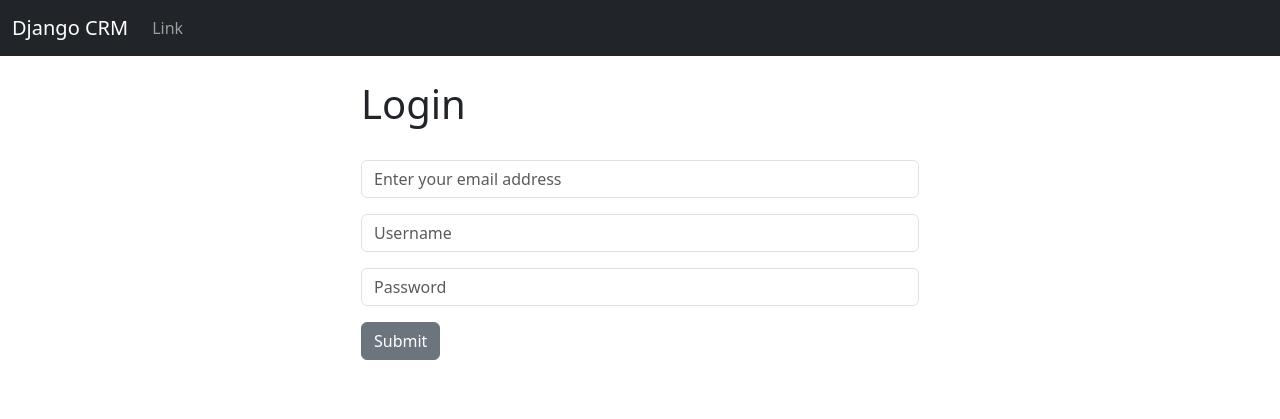
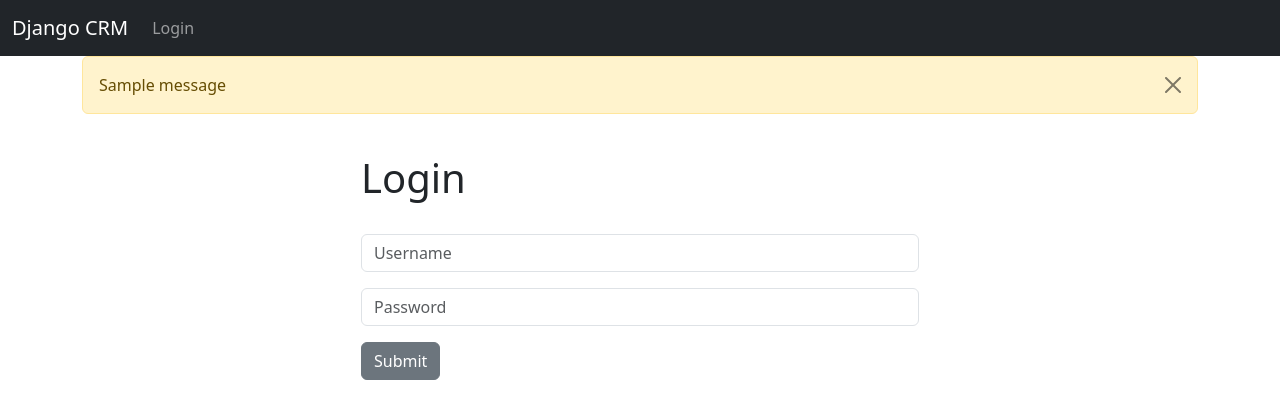
Before and after one commit to MarianoMirandaHerrera/DjangoCRM, a Django app: template dcrm/webite/templates/home.html in a window 1280 px wide. Shown: the top 419 px of the page. Run offline with Django 3.2, Linux system fonts and the light colour scheme; the template is opened without the code that fills it, so the values that code supplies are empty; tables that the repository leaves empty hold one stand-in row (values such as "Sample post"); one stand-in notice (Sample message) is shown.

Commit message:
Login, Logout Functionality

```diff
--- a/dcrm/webite/templates/base.html
+++ b/dcrm/webite/templates/base.html
@@ -11,6 +11,15 @@
     {% include 'navbar.html' %}
 
     <div class="container">
+        {% if messages %}
+            {% for message in messages %}
+                <div class="alert alert-warning alert-dismissible fade show" role="alert">
+                    {{ message }}
+                    <button type="button" class="btn-close" data-bs-dismiss="alert" aria-label="Close"></button>
+                </div>
+            {% endfor %}
+        {% endif %}
+
         {% block content %}
         {% endblock %}
     </div>
--- a/dcrm/webite/templates/home.html
+++ b/dcrm/webite/templates/home.html
@@ -3,24 +3,26 @@
 {% block content %}
 
 <div class="col-md-6 offset-md-3">
+
+{% if user.is_authenticated %}
+
+{% else %}
+
     <br/>
     <h1>Login</h1>
     <br/>
-    <form method="post" action="{% url 'home' %}">
+    <form method="POST" action="{% url 'home' %}">
         {% csrf_token %}
         <form>
         <div class="mb-3">
-        <input type="email" class="form-control" name="email", placeholder="Enter your email address">
+            <input type="text" class="form-control" name="username", placeholder="Username" required>
         </div>
         <div class="mb-3">
-        <input type="text" class="form-control" name="username", placeholder="Username">
-    </div>
-    <div class="mb-3">
-        <input type="password" class="form-control" name="password", placeholder="Password">
+            <input type="password" class="form-control" name="password", placeholder="Password" required>
         </div>
             <button type="submit" class="btn btn-secondary">Submit</button>
         </form>
     </form>
-
+{% endif %}
 </div>
 {% endblock %}
--- a/dcrm/webite/templates/navbar.html
+++ b/dcrm/webite/templates/navbar.html
@@ -6,9 +6,16 @@
     </button>
     <div class="collapse navbar-collapse" id="navbarSupportedContent">
       <ul class="navbar-nav me-auto mb-2 mb-lg-0">
-        <li class="nav-item">
-          <a class="nav-link" href="#">Link</a>
-        </li>
+        {% if user.is_authenticated %}
+
+            <li class="nav-item">
+            <a class="nav-link" href="{% url 'logout' %}">Logout</a>
+            </li>
+        {% else %}
+            <li class="nav-item">
+            <a class="nav-link" href="{% url 'home' %}">Login</a>
+            </li>
+        {% endif %}
       </ul>
     </div>
   </div>
--- a/dcrm/webite/urls.py
+++ b/dcrm/webite/urls.py
@@ -4,5 +4,5 @@ from . import views
 urlpatterns = [
     path('', views.home, name='home'),
     #path('login/', views.login_user, name='login'),
-    #path('logout/', views.logout_user, name='logout'),
+    path('logout/', views.logout_user, name='logout'),
 ]
```
Also changed, not shown: dcrm/webite/views.py (+18 -3 lines). Lines whose indentation alone changed are shown as unchanged.
